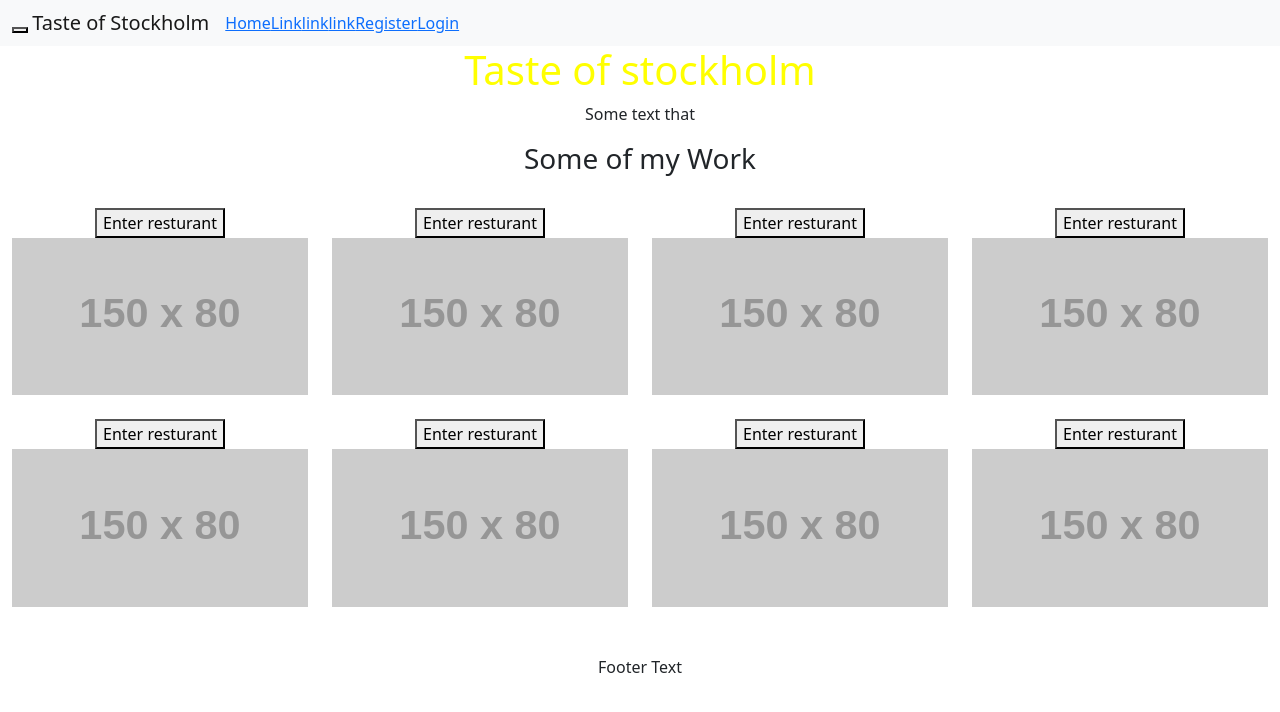
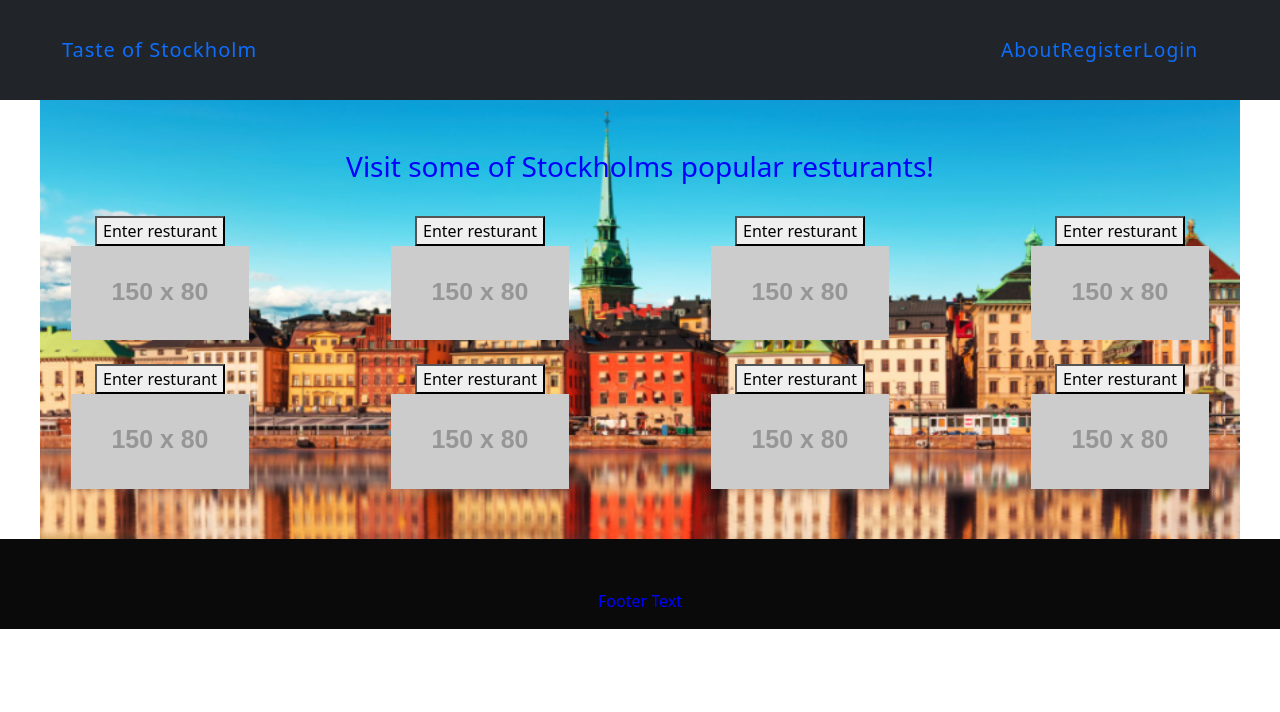
Before and after one commit to Peterlar/Taste-of-Stockholm-Blog, a Django app: page / in a window 1280 px wide. Shown: the top 712 px of the page. Run offline with Django 3.2, Linux system fonts and the light colour scheme; data that the repository does not hold is empty; some libraries are stand-ins or nearby versions.

Commit message:
added background image and changed fotosize on landing page for resturants

```diff
--- a/static/css/style.css
+++ b/static/css/style.css
@@ -1,4 +1,27 @@
-.headline {
-    color: yellow;
+#headline {
+    color: blue;
+    background: url('../css/images/stockholm.png') no-repeat center center;
+    background-size: auto;
+    background-size: 1200px 800px;
+    padding-top: 50px;
+}
 
+
+#navmeny {
+    height: 50px;
+    font-size: 120%;
+    letter-spacing: 1px;
+    background-color: aqua;
+    padding: 50px;
 }
+
+#myNavbar{
+    margin-right: 10px;
+    padding: 10px;
+}
+
+#footer{
+    background-color:rgb(10, 10, 10);
+    padding-top: 50px;
+    margin-top: 50px;
+}
--- a/templates/base.html
+++ b/templates/base.html
@@ -18,26 +18,22 @@
 
 <body>
 
-    <nav class="navbar navbar-expand-lg navbar-light bg-light">
+    <nav id="navmeny" class="navbar navbar-expand-lg navbar-blue bg-dark">
       <div class="container-fluid">
         <div class="navbar-header">
-          <button type="button" class="navbar-toggle" data-toggle="collapse" data-target="#myNavbar">
             <span class="icon-bar"></span>
             <span class="icon-bar"></span>
             <span class="icon-bar"></span>
-          </button>
           <a class="navbar-brand" href="#">Taste of Stockholm</a>
         </div>
-        <div class="collapse navbar-collapse" id="myNavbar">
+        <div class="navbar" id="myNavbar" class="nav">
           <ul class="nav navbar-nav">
-            <li class="active"><a href="#">Home</a></li>
-            <li><a href="#">Link</a></li>
-            <li><a href="#">link</a></li>
-            <li><a href="#">link</a></li>
-          </ul>
-          <ul class="nav navbar-nav navbar-right">
-            <li><a href="#"><span class="glyphicon glyphicon-log-in"></span> Register</a></li>
-            <li><a href="#"><span class="glyphicon glyphicon-log-in"></span> Login</a></li>
+            <li class="active"><a href="#" style ="text-decoration: none;">About</a>
+            </li>
+            <li class="active"><a href="#" style ="text-decoration: none;">Register</a>
+            </li>
+            <li class="active"><a href="#" style ="text-decoration: none;">Login</a>
+            </li>
           </ul>
         </div>
       </div>
@@ -46,7 +42,7 @@
     {% block content %}
     {% endblock content %}
 
-    <footer class="container-fluid text-center">
+    <footer id="footer" class="container-fluid text-center">
       <p>Footer Text</p>
     </footer>
 
--- a/templates/index.html
+++ b/templates/index.html
@@ -2,56 +2,49 @@
 
 {% block content %}
 
-<div class="jumbotron">
-  <div class="container text-center">
-    <h1 class="headline">Taste of stockholm</h1>
-    <p>Some text that</p>
-  </div>
-</div>
 
-<div class="container-fluid bg-3 text-center">
-  <h3>Some of my Work</h3><br>
+<div id="headline" class="container-fluid bg-3 text-center">
+  <h3>Visit some of Stockholms popular resturants!</h3><br>
   <div class="row">
     <div class="col-sm-3">
       <Button>Enter resturant</Button>
-      <img src="https://placehold.it/150x80?text=IMAGE" class="img-responsive" style="width:100%" alt="Image">
+      <img src="https://placehold.it/150x80?text=IMAGE" class="img-responsive" style="width:60%" alt="Image">
+      <br>
+      <br>
     </div>
     <div class="col-sm-3">
       <Button>Enter resturant</Button>
-      <img src="https://placehold.it/150x80?text=IMAGE" class="img-responsive" style="width:100%" alt="Image">
+      <img src="https://placehold.it/150x80?text=IMAGE" class="img-responsive" style="width:60%" alt="Image">
     </div>
     <div class="col-sm-3">
       <Button>Enter resturant</Button>
-      <img src="https://placehold.it/150x80?text=IMAGE" class="img-responsive" style="width:100%" alt="Image">
+      <img src="https://placehold.it/150x80?text=IMAGE" class="img-responsive" style="width:60%" alt="Image">
     </div>
     <div class="col-sm-3">
       <Button>Enter resturant</Button>
-      <img src="https://placehold.it/150x80?text=IMAGE" class="img-responsive" style="width:100%" alt="Image">
+      <img src="https://placehold.it/150x80?text=IMAGE" class="img-responsive" style="width:60%" alt="Image">
     </div>
+
+    <div class="container-fluid bg-3 text-center">
+      <div class="row">
+        <div class="col-sm-3">
+          <Button>Enter resturant</Button>
+          <img src="https://placehold.it/150x80?text=IMAGE" class="img-responsive" style="width:60%" alt="Image">
+        </div>
+        <div class="col-sm-3">
+          <Button>Enter resturant</Button>
+          <img src="https://placehold.it/150x80?text=IMAGE" class="img-responsive" style="width:60%" alt="Image">
+        </div>
+        <div class="col-sm-3">
+          <Button>Enter resturant</Button>
+          <img src="https://placehold.it/150x80?text=IMAGE" class="img-responsive" style="width:60%" alt="Image">
+        </div>
+        <div class="col-sm-3">
+          <Button>Enter resturant</Button>
+          <img src="https://placehold.it/150x80?text=IMAGE" class="img-responsive" style="width:60%" alt="Image">
+        </div>
 
   </div>
 </div><br>
 
-<div class="container-fluid bg-3 text-center">
-  <div class="row">
-    <div class="col-sm-3">
-      <Button>Enter resturant</Button>
-      <img src="https://placehold.it/150x80?text=IMAGE" class="img-responsive" style="width:100%" alt="Image">
-    </div>
-    <div class="col-sm-3">
-      <Button>Enter resturant</Button>
-      <img src="https://placehold.it/150x80?text=IMAGE" class="img-responsive" style="width:100%" alt="Image">
-    </div>
-    <div class="col-sm-3">
-      <Button>Enter resturant</Button>
-      <img src="https://placehold.it/150x80?text=IMAGE" class="img-responsive" style="width:100%" alt="Image">
-    </div>
-    <div class="col-sm-3">
-      <Button>Enter resturant</Button>
-      <img src="https://placehold.it/150x80?text=IMAGE" class="img-responsive" style="width:100%" alt="Image">
-    </div>
-
-  </div>
-</div><br><br>
-
 {% endblock content %}
```
Also changed, not shown: static/css/images/WIN_20230124_19_03_06_Pro.jpg (added), static/css/images/sthlm.png (added), static/css/images/stockholm.png (added), 2 other files.
